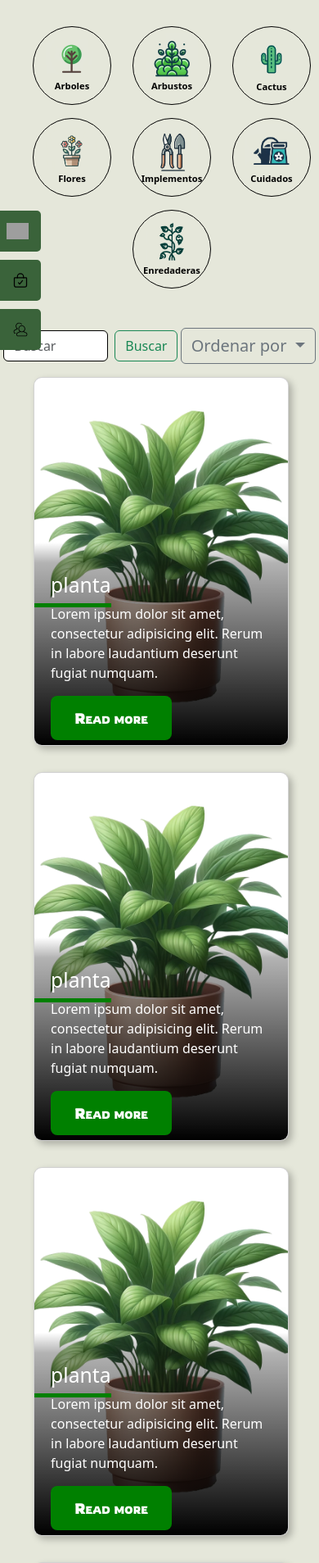
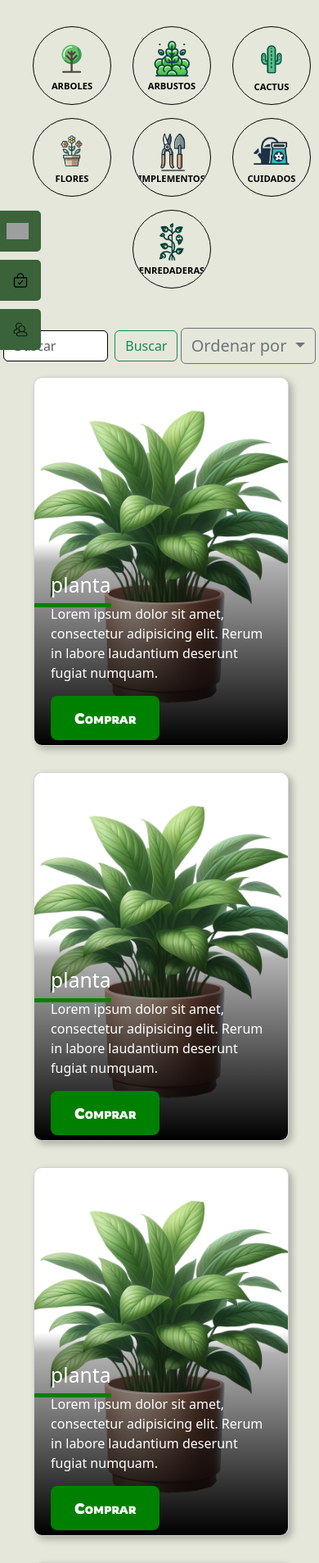
Before and after one commit to Akxlarre/Proyecto, a Django app: page /listadoProductos/ in a window 390 px wide. Shown: the part 101-2008 px from the top of the page at 82% size. Run offline with Django 5.2, Linux system fonts and the light colour scheme; some libraries are stand-ins or nearby versions; grey boxes are pictures that could not be loaded.

Commit message:
chore: Update CSS for listadoProductos page
The CSS file for the listadoProductos page has been updated to improve the styling and layout. These changes include adding new styles for the filters section and making the product cards responsive. This enhances the overall appearance and user experience of the page.

```diff
--- a/Druids/static/Druids/css/listadoProductos.css
+++ b/Druids/static/Druids/css/listadoProductos.css
@@ -314,3 +314,34 @@ a {
         margin-top: -0.4rem;
     }
 }
+
+ .contenedor-categoria{
+  position: relative;
+  text-transform: uppercase;
+  overflow: hidden;
+  transition: 1s all ease;
+}
+.contenedor-categoria::before{
+  background: #66BB6A;
+  content: "";
+  position: absolute;
+  top: 50%;
+  left: 50%;
+  transform: translate(-50%,-50%);
+  z-index: -1;
+  transition: all 0.6s ease;
+}
+
+.contenedor-categoria::before{
+  width: 0%;
+  height: 100%;
+}
+
+.contenedor-categoria:hover::before{
+  width: 100%;
+}
+
+.card button a{
+    color: #FFFFFF;
+    text-decoration: none;
+}
--- a/Druids/templates/Druids/listadoProductos.html
+++ b/Druids/templates/Druids/listadoProductos.html
@@ -113,7 +113,7 @@
                         labore laudantium deserunt fugiat numquam.
                         </p>
                     </div>
-                    <button class="card__button">Read more</button>
+                    <button class="card__button"><a href="{% url 'producto' %}">Comprar</a></button>
                     </div>
                 </div>
             </div>
@@ -131,7 +131,7 @@
                         labore laudantium deserunt fugiat numquam.
                         </p>
                     </div>
-                    <button class="card__button">Read more</button>
+                    <button class="card__button"><a href="{% url 'producto' %}">Comprar</a></button>
                     </div>
                 </div>
             </div>
@@ -149,7 +149,7 @@
                         labore laudantium deserunt fugiat numquam.
                         </p>
                     </div>
-                    <button class="card__button">Read more</button>
+                    <button class="card__button"><a href="{% url 'producto' %}">Comprar</a></button>
                     </div>
                 </div>
             </div>
@@ -167,7 +167,7 @@
                         labore laudantium deserunt fugiat numquam.
                         </p>
                     </div>
-                    <button class="card__button">Read more</button>
+                    <button class="card__button"><a href="{% url 'producto' %}">Comprar</a></button>
                     </div>
                 </div>
             </div>
@@ -185,7 +185,7 @@
                         labore laudantium deserunt fugiat numquam.
                         </p>
                     </div>
-                    <button class="card__button">Read more</button>
+                    <button class="card__button"><a href="{% url 'producto' %}">Comprar</a></button>
                     </div>
                 </div>
             </div>
@@ -203,7 +203,7 @@
                         labore laudantium deserunt fugiat numquam.
                         </p>
                     </div>
-                    <button class="card__button">Read more</button>
+                    <button class="card__button"><a href="{% url 'producto' %}">Comprar</a></button>
                     </div>
                 </div>
             </div>
@@ -221,7 +221,7 @@
                         labore laudantium deserunt fugiat numquam.
                         </p>
                     </div>
-                    <button class="card__button">Read more</button>
+                    <button class="card__button"><a href="{% url 'producto' %}">Comprar</a></button>
                     </div>
                 </div>
             </div>
```
